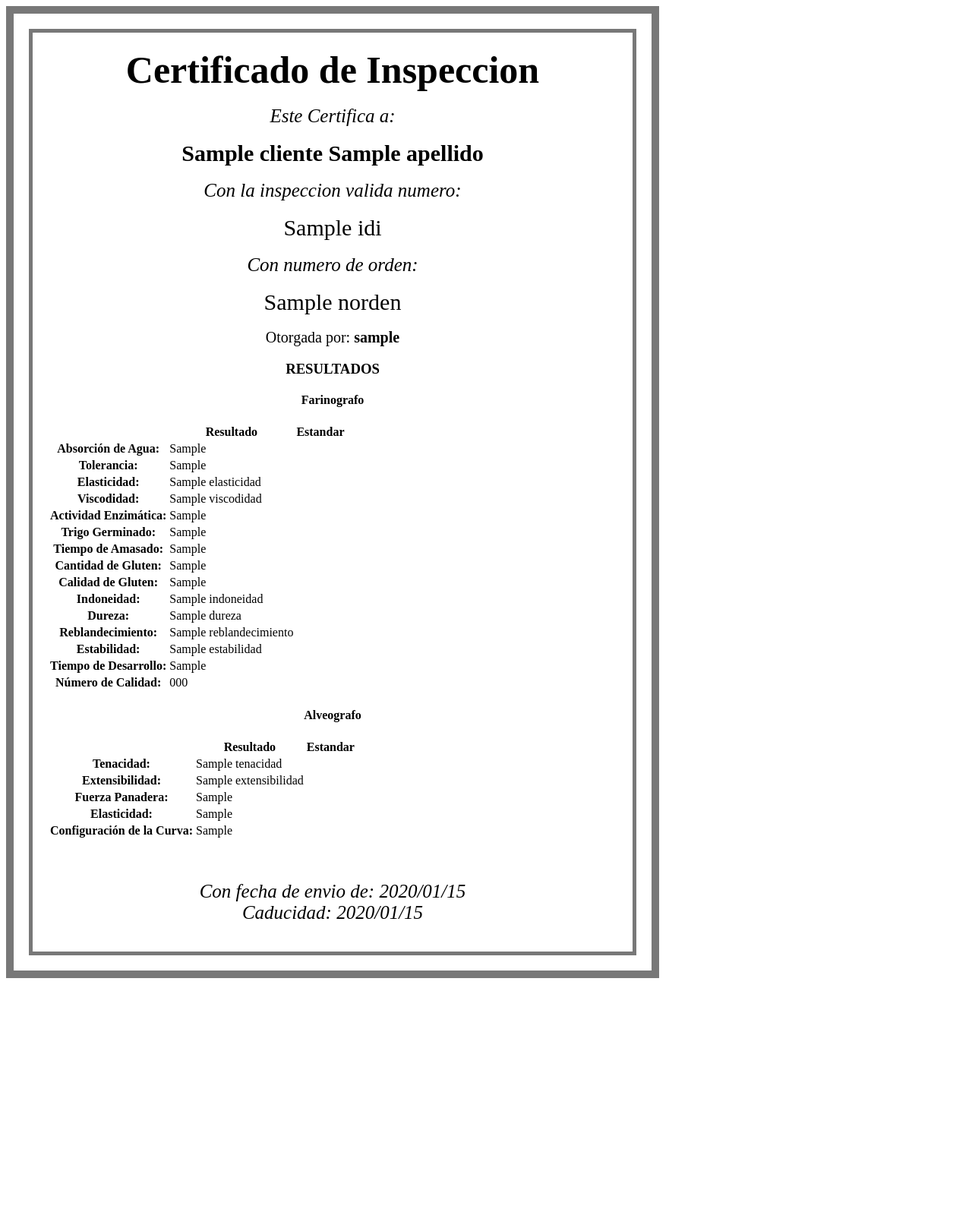
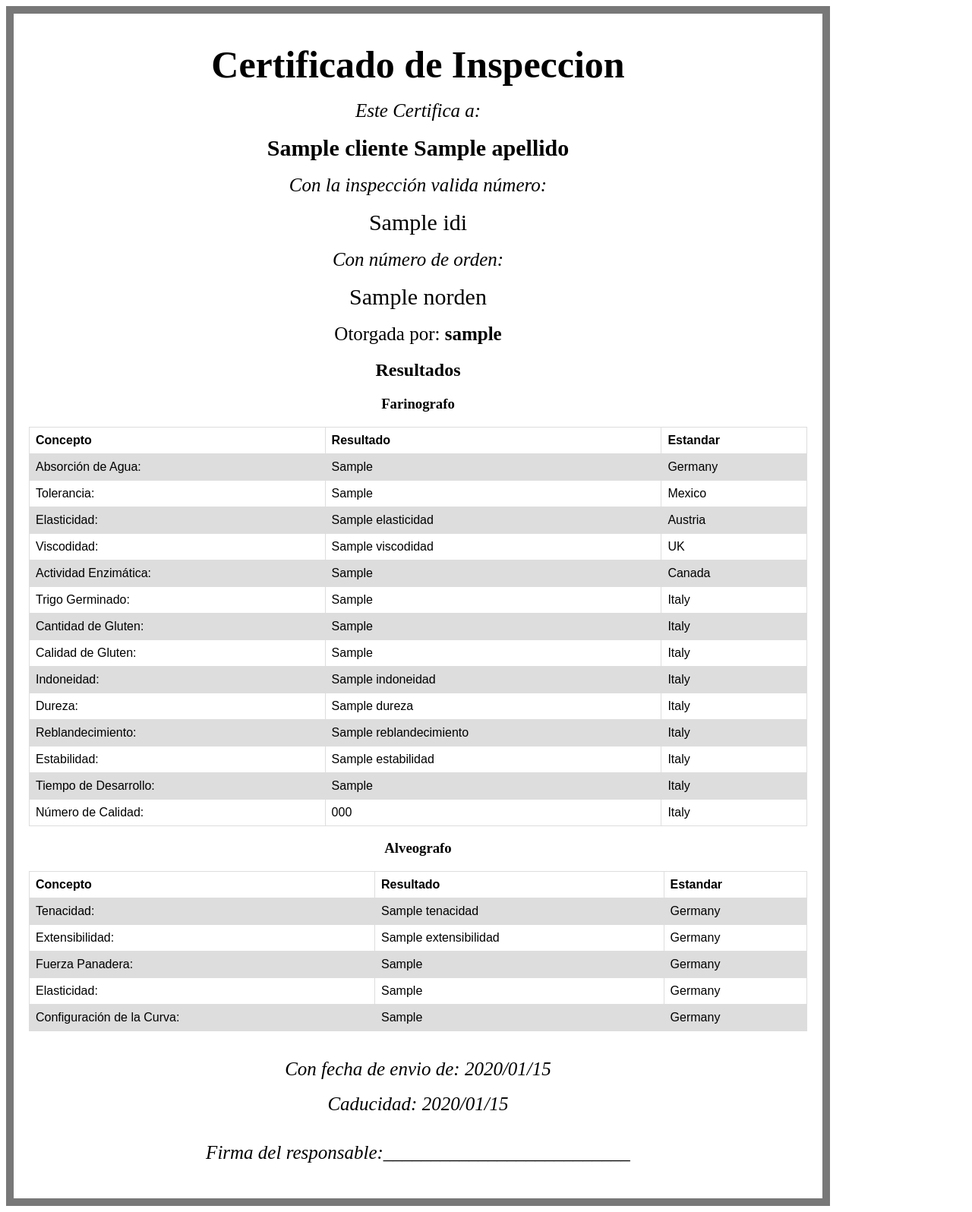
Before and after one commit to bryanvrgsc/sw_Proyecto_final, a Flask app: template webapp/templates/pdf_templates/certificado.html in a window 1280 px wide. Shown: the whole page at 76% size. Before the commit the page ends 1288 px from the top, so only its background shows below. Run offline with Flask 2, Linux system fonts and the light colour scheme; the template is opened without the code that fills it: most values are stand-ins (such as "Sample title", 1, 10 or a date in 2020).

Commit message:
certificado mejorado

```diff
--- a/webapp/templates/pdf_templates/certificado.html
+++ b/webapp/templates/pdf_templates/certificado.html
@@ -1,114 +1,154 @@
 <HEAD>
         <meta http-equiv="Content-type" content="text/html; charset=utf-8" />
+        <style>
+                table {
+                  font-family: arial, sans-serif;
+                  border-collapse: collapse;
+                  width: 100%;
+                }
+
+                td, th {
+                  border: 1px solid #dddddd;
+                  text-align: left;
+                  padding: 8px;
+                }
+
+                tr:nth-child(even) {
+                  background-color: #dddddd;
+                }
+        </style>
       </HEAD>
-        <div style="width:800px; height:1220px; padding:20px; text-align:center; border: 10px solid #787878">
-          <div style="width:750px; height:1170px; padding:20px; text-align:center; border: 5px solid #787878">
+        <div style="width:1025px; height:1520px; padding:20px; text-align:center; border: 10px solid #787878">
+          <br style="width:975px; height:1470px; padding:20px; text-align:center; border: 5px solid #787878">
                  <span style="font-size:50px; font-weight:bold">Certificado de Inspeccion</span>
                  <br><br>
                  <span style="font-size:25px"><i>Este Certifica a:</i></span>
                  <br><br>
                  <span style="font-size:30px"><b>{{ value.orden.cliente.nombre }} {{ value.orden.cliente.apellido }}</b></span><br/><br/>
-                 <span style="font-size:25px"><i>Con la inspeccion valida numero:</i></span> <br/><br/>
+                 <span style="font-size:25px"><i>Con la inspección valida número:</i></span> <br/><br/>
                  <span style="font-size:30px">{{value.inspeccion.idi}}</span> <br/>
-                 <br/><span style="font-size:25px"><i>Con numero de orden:</i></span> <br/><br/>
+                 <br/><span style="font-size:25px"><i>Con número de orden:</i></span> <br/><br/>
                  <span style="font-size:30px">{{value.norden}}</span> <br/><br/>
-                 <span style="font-size:20px">Otorgada por: <b>{{ value.laboratorista.username }}</b></span> <br/>
+                 <span style="font-size:25px">Otorgada por: <b>{{ value.laboratorista.username }}</b></span>
 
-                 <div class="header-right">
-                  <table class="table-header">
-                    <tbody>
-                      <h3>RESULTADOS</h3>
-                      <h4>Farinografo</h4>
-                      <th></th>    <th> Resultado </th>   <th> Estandar </th>
+
+                 <h2>Resultados</h2>
+                 <h3>Farinografo</h3>
+                 <table>
                    <tr>
-                              <th>Absorción de Agua: </th>
-                              <td>{{ value.inspeccion.farinografo.absorcion_agua }}</td>   {# <td>{{ value.absorcion_agua }}</td> #}
+                     <th>Concepto</th>
+                     <th>Resultado</th>
+                     <th>Estandar</th>
                    </tr>
                    <tr>
-                              <th>Tolerancia: </th>
-                              <td>{{ value.inspeccion.farinografo.tolerancia_ub  }}</td>   {#<td>{{ value.tolerancia_ub  }}</td>#}
+                     <td>Absorción de Agua:</td>
+                     <td>{{ value.inspeccion.farinografo.absorcion_agua }}</td>
+                     <td>Germany</td>
                    </tr>
                    <tr>
-                              <th>Elasticidad: </th>
-                              <td>{{ value.inspeccion.farinografo.elasticidad  }}</td>   {#<td>{{ value.elasticidad  }}</td>#}
+                     <td>Tolerancia:</td>
+                     <td>{{ value.inspeccion.farinografo.tolerancia_ub  }}</td>
+                     <td>Mexico</td>
                    </tr>
                    <tr>
-                              <th>Viscodidad: </th>
-                              <td>{{ value.inspeccion.farinografo.viscodidad  }}</td>    {#<td>{{ value.viscodidad  }}</td>#}
+                     <td>Elasticidad:</td>
+                     <td>{{ value.inspeccion.farinografo.elasticidad  }}</td>
+                     <td>Austria</td>
                    </tr>
                    <tr>
-                              <th>Actividad Enzimática: </th>
-                              <td>{{ value.inspeccion.farinografo.act_enzimatica  }}</td>    {#<td>{{ value.act_enzimatica  }}</td>#}
+                     <td>Viscodidad:</td>
+                     <td>{{ value.inspeccion.farinografo.viscodidad  }}</td>
+                     <td>UK</td>
                    </tr>
                    <tr>
-                              <th>Trigo Germinado: </th>
-                              <td>{{ value.inspeccion.farinografo.trigo_germinado }}</td>    {#<td>{{ value.trigo_germinado }}</td>#}
+                     <td>Actividad Enzimática:</td>
+                     <td>{{ value.inspeccion.farinografo.act_enzimatica  }}</td>
+                     <td>Canada</td>
                    </tr>
                    <tr>
-                              <th>Tiempo de Amasado: </th>
-                              <td>{{ value.inspeccion.farinografo.tiempo_amasado }}</td>   {#<td>{{ value.tiempo_amasado }}</td>#}
+                     <td>Trigo Germinado:</td>
+                     <td>{{ value.inspeccion.farinografo.trigo_germinado }}</td>
+                     <td>Italy</td>
                    </tr>
                    <tr>
-                              <th>Cantidad de Gluten: </th>
-                              <td>{{ value.inspeccion.farinografo.cantidad_gluten }}</td>    {#<td>{{ value.cantidad_gluten }}</td>#}
+                     <td>Cantidad de Gluten:</td>
+                     <td>{{ value.inspeccion.farinografo.trigo_germinado }}</td>
+                     <td>Italy</td>
                    </tr>
                    <tr>
-                              <th>Calidad de Gluten: </th>
-                              <td>{{ value.inspeccion.farinografo.calidad_gluten }}</td>   {#<td>{{ value.calidad_gluten }}</td>#}
+                     <td>Calidad de Gluten:</td>
+                     <td>{{ value.inspeccion.farinografo.calidad_gluten }}</td>
+                     <td>Italy</td>
                    </tr>
                    <tr>
-                              <th>Indoneidad: </th>
-                              <td>{{ value.inspeccion.farinografo.indoneidad  }}</td>    {#<td>{{ value.indoneidad  }}</td>#}
+                     <td>Indoneidad:</td>
+                     <td>{{ value.inspeccion.farinografo.indoneidad  }}</td>
+                     <td>Italy</td>
                    </tr>
                    <tr>
-                              <th>Dureza: </th>
-                              <td>{{ value.inspeccion.farinografo.dureza   }}</td>   {#<td>{{ value.dureza   }}</td>#}
+                     <td>Dureza:</td>
+                     <td>{{ value.inspeccion.farinografo.dureza  }}</td>
+                     <td>Italy</td>
                    </tr>
                    <tr>
-                              <th>Reblandecimiento: </th>
-                              <td>{{ value.inspeccion.farinografo.reblandecimiento  }}</td>    {#<td>{{ value.reblandecimiento  }}</td>#}
+                     <td>Reblandecimiento:</td>
+                     <td>{{ value.inspeccion.farinografo.reblandecimiento  }}</td>
+                     <td>Italy</td>
                    </tr>
                    <tr>
-                              <th>Estabilidad: </th>
-                              <td>{{ value.inspeccion.farinografo.estabilidad  }}</td>   {#<td>{{ value.estabilidad  }}</td>#}
+                     <td>Estabilidad:</td>
+                     <td>{{ value.inspeccion.farinografo.estabilidad  }}</td>
+                     <td>Italy</td>
                    </tr>
                    <tr>
-                              <th>Tiempo de Desarrollo: </th>
-                              <td>{{ value.inspeccion.farinografo.tiempo_desarrollo   }}</td>    {#<td>{{ value.tiempo_desarrollo   }}</td>#}
-                      </tr><tr>
-                              <th>Número de Calidad: </th>
-                              <td>{{ value.inspeccion.farinografo.qnumber  }}</td>   {#<td>{{ value.qnumber  }}</td>#}
-
-                    </tbody>
+                     <td>Tiempo de Desarrollo:</td>
+                     <td>{{ value.inspeccion.farinografo.tiempo_desarrollo  }}</td>
+                     <td>Italy</td>
+                   </tr>
+                   <tr>
+                     <td>Número de Calidad:</td>
+                     <td>{{ value.inspeccion.farinografo.qnumber  }}</td>
+                     <td>Italy</td>
+                   </tr>
                  </table>
-                  <table class="table-header">
-                    <tbody>
-                      <h4>Alveografo</h4>
-                      <th></th>    <th> Resultado </th>   <th> Estandar </th>
+                 <h3>Alveografo</h3>
+                 <table>
                    <tr>
-                              <th>Tenacidad: </th>
-                              <td>{{ value.inspeccion.alveografo.tenacidad  }}</td>  {#<td>{{ value.tenacidad }}</td>#}
-                      </tr><tr>
-                              <th>Extensibilidad: </th>
-                              <td>{{ value.inspeccion.alveografo.extensibilidad   }}</td>   {#<td>{{ value.extensibilidad   }}</td>#}
-                      </tr><tr>
-                              <th>Fuerza Panadera: </th>
-                              <td>{{ value.inspeccion.alveografo.fuerza_panadera   }}</td>    {#<td>{{ value.fuerza_panadera   }}</td>#}
-                      </tr><tr>
-                              <th>Elasticidad: </th>
-                              <td>{{ value.inspeccion.alveografo.indice_elasticidad   }}</td>   {#<td>{{ value.indice_elasticidad   }}</td>#}
+                     <th>Concepto</th>
+                     <th>Resultado</th>
+                     <th>Estandar</th>
                    </tr>
-                      </tr><tr>
-                              <th>Configuración de la Curva: </th>
-                              <td>{{ value.inspeccion.alveografo.configuracion_curva   }}</td>    {#<td>{{ value.configuracion_curva   }}</td>#}
+                   <tr>
+                     <td>Tenacidad:</td>
+                     <td>{{ value.inspeccion.alveografo.tenacidad  }}</td>
+                     <td>Germany</td>
                    </tr>
-                    </tbody>
+                   <tr>
+                     <td>Extensibilidad:</td>
+                     <td>{{ value.inspeccion.alveografo.extensibilidad   }}</td>
+                     <td>Germany</td>
+                   </tr>
+                   <tr>
+                     <td>Fuerza Panadera:</td>
+                     <td>{{ value.inspeccion.alveografo.fuerza_panadera  }}</td>
+                     <td>Germany</td>
+                   </tr>
+                   <tr>
+                     <td>Elasticidad:</td>
+                     <td>{{ value.inspeccion.alveografo.indice_elasticidad   }}</td>
+                     <td>Germany</td>
+                   </tr>
+                   <tr>
+                     <td>Configuración de la Curva:</td>
+                     <td>{{ value.inspeccion.alveografo.configuracion_curva   }}</td>
+                     <td>Germany</td>
+                   </tr>
                  </table>
-                </div>
-                <br/><br/><br/>
-                 <span style="font-size:25px"><i>Con fecha de envio de: {{ value.fecha_envio.strftime('%Y/%m/%d') }}</i></span><br>
-                 <span style="font-size:25px"><i>Caducidad: {{ value.fecha_caducidad.strftime('%Y/%m/%d') }}</i></span><br>
-
+                </br></br>
+                 <span style="font-size:25px"><i>Con fecha de envio de: {{ value.fecha_envio.strftime('%Y/%m/%d') }}</i></span><br></br>
+                 <span style="font-size:25px"><i>Caducidad: {{ value.fecha_caducidad.strftime('%Y/%m/%d') }}</i></span><br></br></br>
+                 <span style="font-size:25px"><i>Firma del responsable:__________________________ </i></span><br>
 
                 </div>
           </div>
+          </div>
```
Lines whose indentation alone changed are shown as unchanged.
